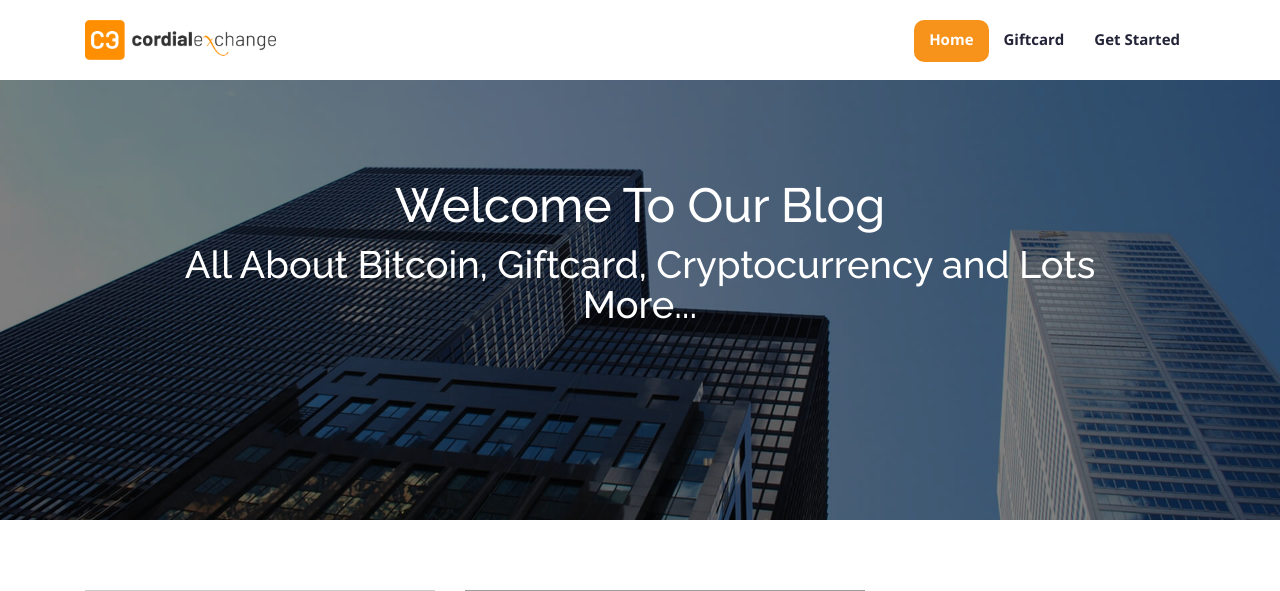
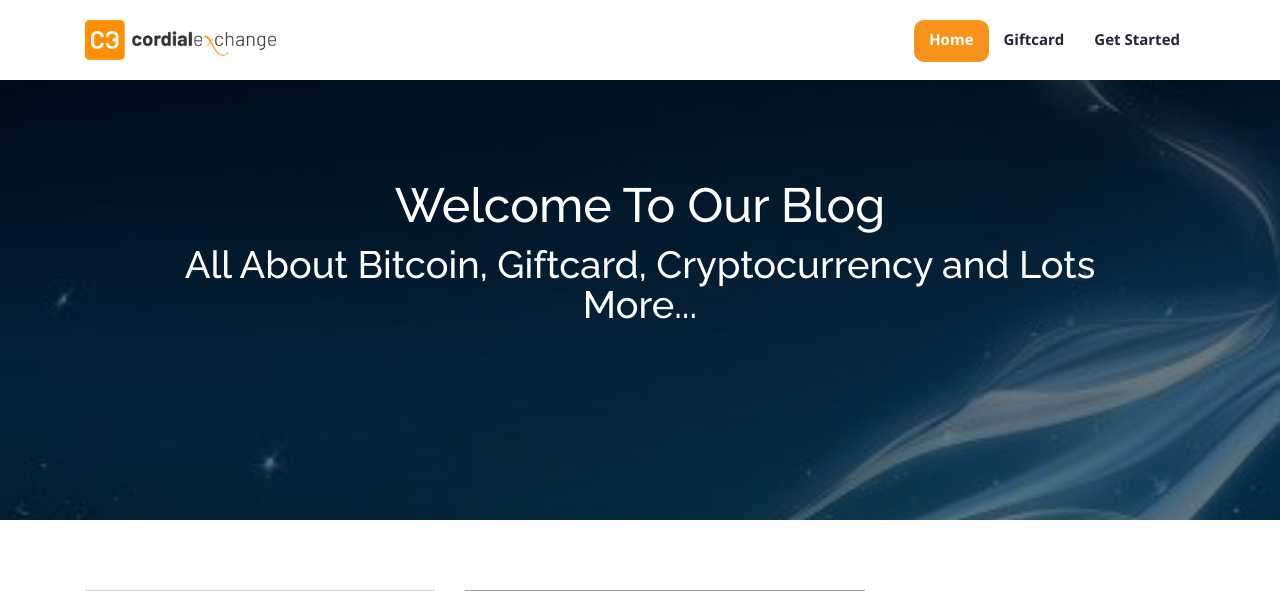
Before and after one commit to toluwanicareer/Blog, a Django app: page / in a window 1280 px wide. Shown: the top 591 px of the page. Run offline with Django 3.2, Linux system fonts and the light colour scheme; data comes from the database, SQL or seed files in the repository; parts of the project's set-up code (start-up, migrations or seed data) failed here and were passed over; some libraries are stand-ins or nearby versions; grey boxes are pictures that could not be loaded.

Commit message:
changed background

```diff
--- a/blog/static/css/style.css
+++ b/blog/static/css/style.css
@@ -280,7 +280,7 @@ div#preloader {
 }
 
 .header-bg {
-  background: url(../img/slider/slider1.jpg);
+  background: url(../img/slider/hd.jpg);
   background-repeat: no-repeat;
   background-size: cover;
   background-position: top center;
```
Also changed, not shown: blog/static/img/slider/hd.jpg (added), blog/static/img/slider/slider3.jpg (deleted).
